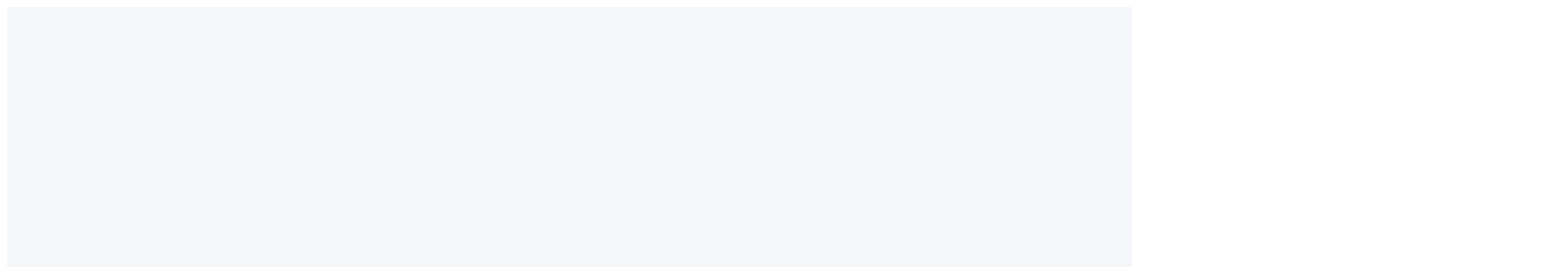
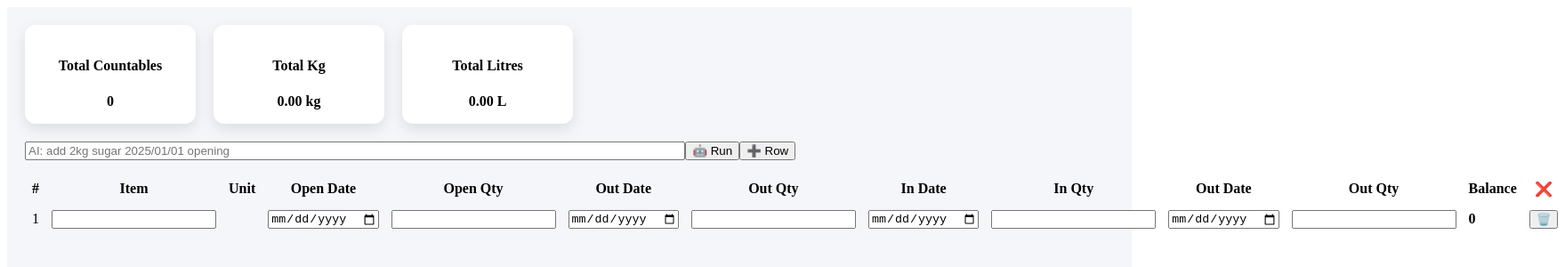
Before and after one commit to sngxworld-cmyk/stock-sheet-GH, a React (Vite) app in the folder frontend/: page / in a window 1280 px wide. Shown: the top 300 px of the page at 89% size, 1759 px wide, since content can reach past the window. Built offline with nearby package versions, Linux system fonts and the light colour scheme.

Commit message:
Update main.jsx

```diff
--- a/frontend/src/main.jsx
+++ b/frontend/src/main.jsx
@@ -46,7 +46,7 @@ function App() {
   });
 
   const [command, setCommand] = useState("");
-  const [page, setPage] = useState("home");
+  const [page, setPage] = useState("app");
 
   useEffect(() => {
     localStorage.setItem(STORAGE_KEY, JSON.stringify(rows));
```
